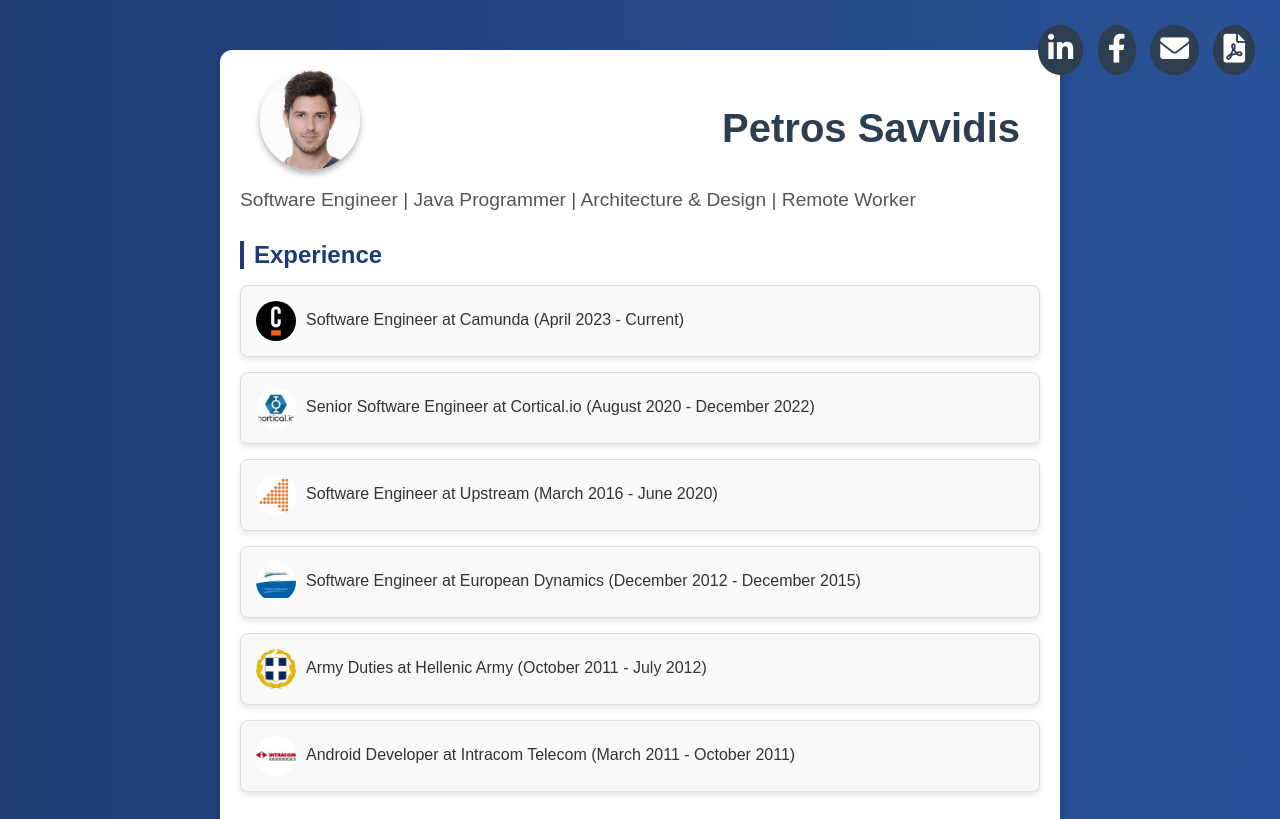
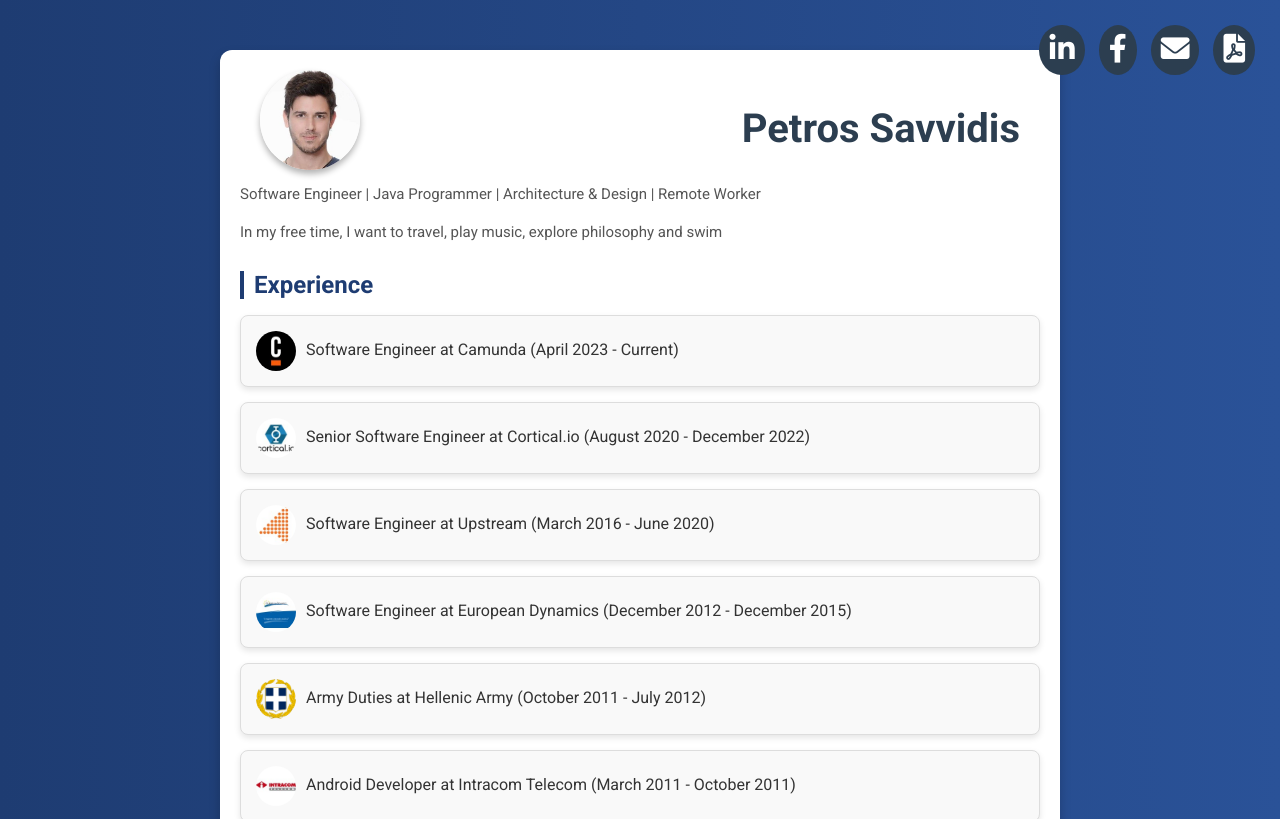
Before and after one commit to psavidis/resume, a plain HTML site: page index.html in a window 1280 px wide. Shown: the top 819 px of the page. Drawn offline with Linux system fonts and the light colour scheme.

Commit message:
Adjust summary

```diff
--- a/index.html
+++ b/index.html
@@ -5,9 +5,10 @@
     <meta name="viewport" content="width=device-width, initial-scale=1.0">
     <title>Petros Savvidis Resume</title>
     <link href="https://cdnjs.cloudflare.com/ajax/libs/font-awesome/6.0.0-beta3/css/all.min.css" rel="stylesheet">
+    <link href="https://fonts.googleapis.com/css2?family=Roboto:wght@400;700&display=swap" rel="stylesheet">
     <style>
         body {
-            font-family: 'Arial', sans-serif;
+            font-family: 'Roboto', sans-serif;
             margin: 0;
             padding: 0;
             background: linear-gradient(to right, #1e3c72, #2a5298);
@@ -162,6 +163,7 @@
         </div>
 
         <p id="summary">Your professional summary goes here...</p>
+        <p id="summary-free">In my free time, I want to travel, play music, explore philosophy and swim</p>
 
         <div class="section" id="experience">
             <h2>Experience</h2>
@@ -208,9 +210,16 @@
         function populateHeader(data) {
             document.getElementById('name').textContent = data.name || 'Name not provided';
 
+            let fontSize = '15px';
+
             let summary = document.getElementById('summary');
             summary.textContent = data.summary || 'Summary not provided';
             summary.style.textAlign = 'left';
+            summary.style.fontSize = fontSize;
+
+            let summaryFree = document.getElementById('summary-free');
+            summaryFree.style.textAlign = 'left';
+            summaryFree.style.fontSize = fontSize;
         }
 
         function populateWorkExperience(data) {
```
